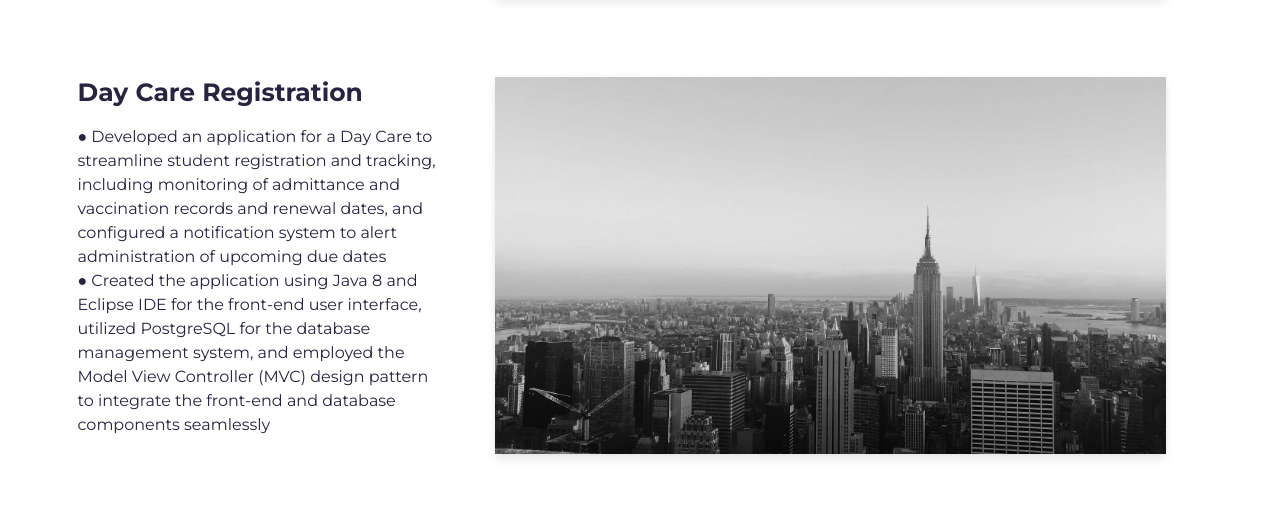
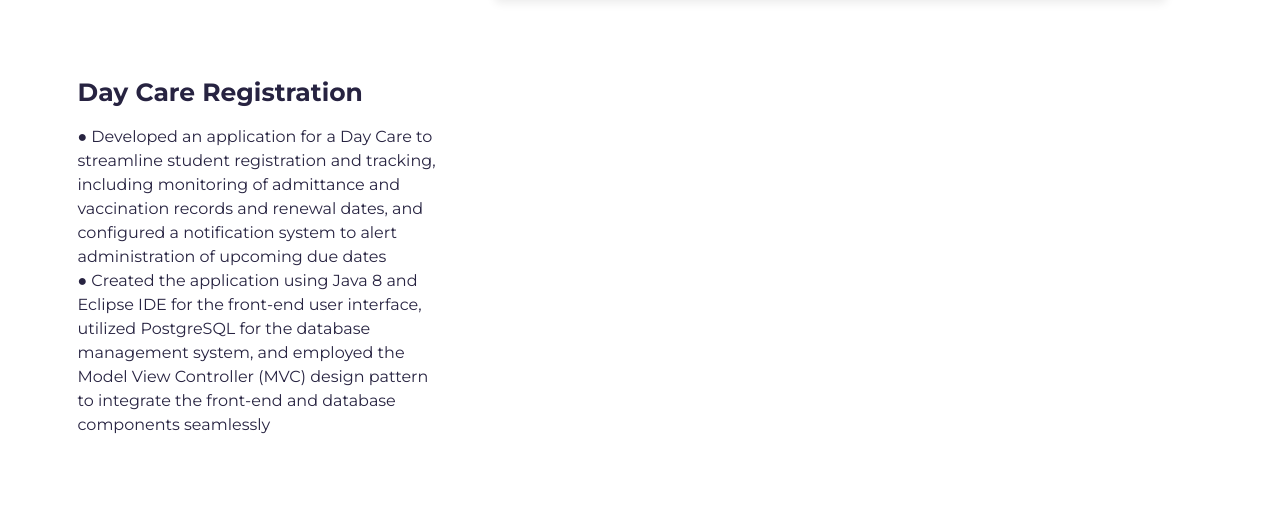
Before and after one commit to FianRodrigues/fianrodrigues.e-folio, a website built with Parcel: page src/index.html in a window 1280 px wide. Shown: the part 2430-2940 px from the top of the page. Built offline with nearby package versions, Linux system fonts and the light colour scheme.

Commit message:
first commit

```diff
--- a/src/index.html
+++ b/src/index.html
@@ -201,11 +201,6 @@
                     data-tilt-max-glare="0.5"
                     class="thumbnail rounded js-tilt"
                   >
-                    <img
-                      alt="Project Image"
-                      class="img-fluid"
-                      src="assets/project.jpg"
-                    />
                   </div>
                 </a>
               </div>
```
